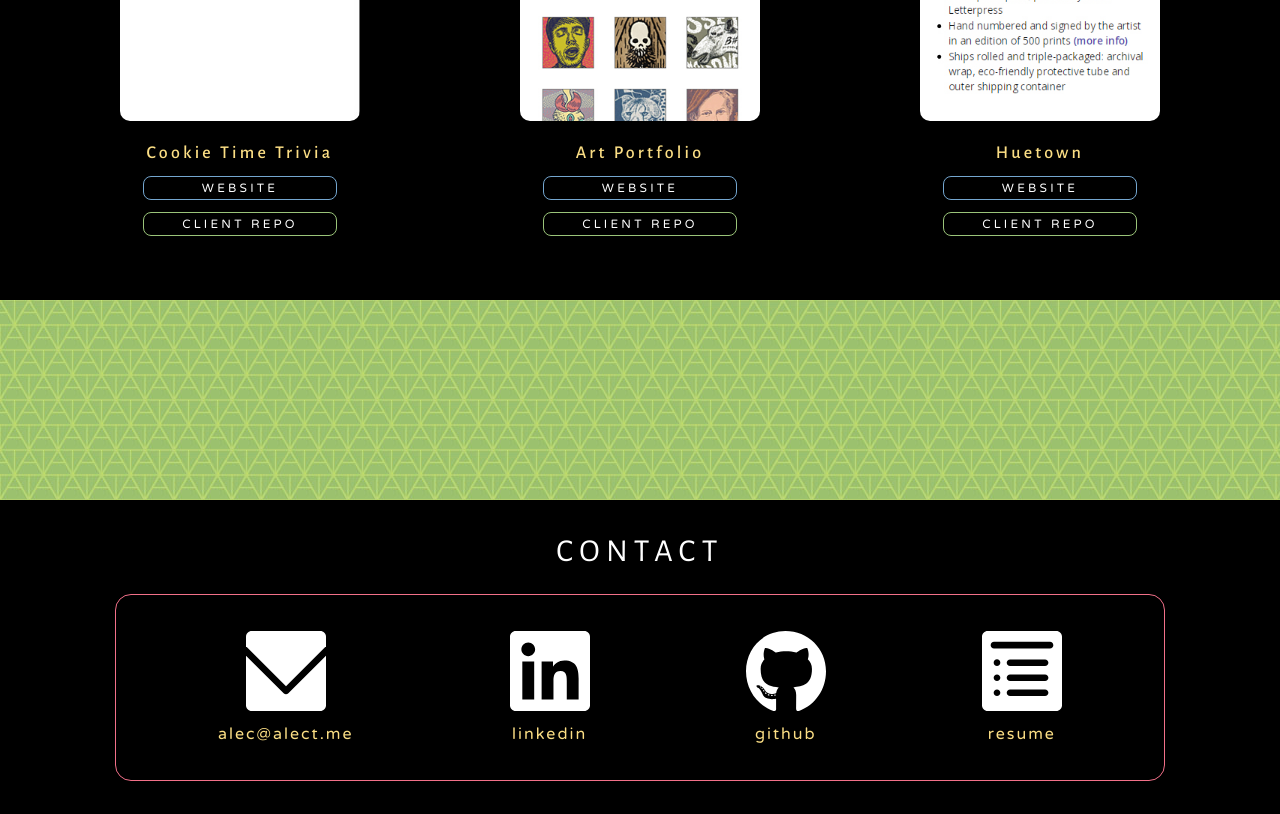
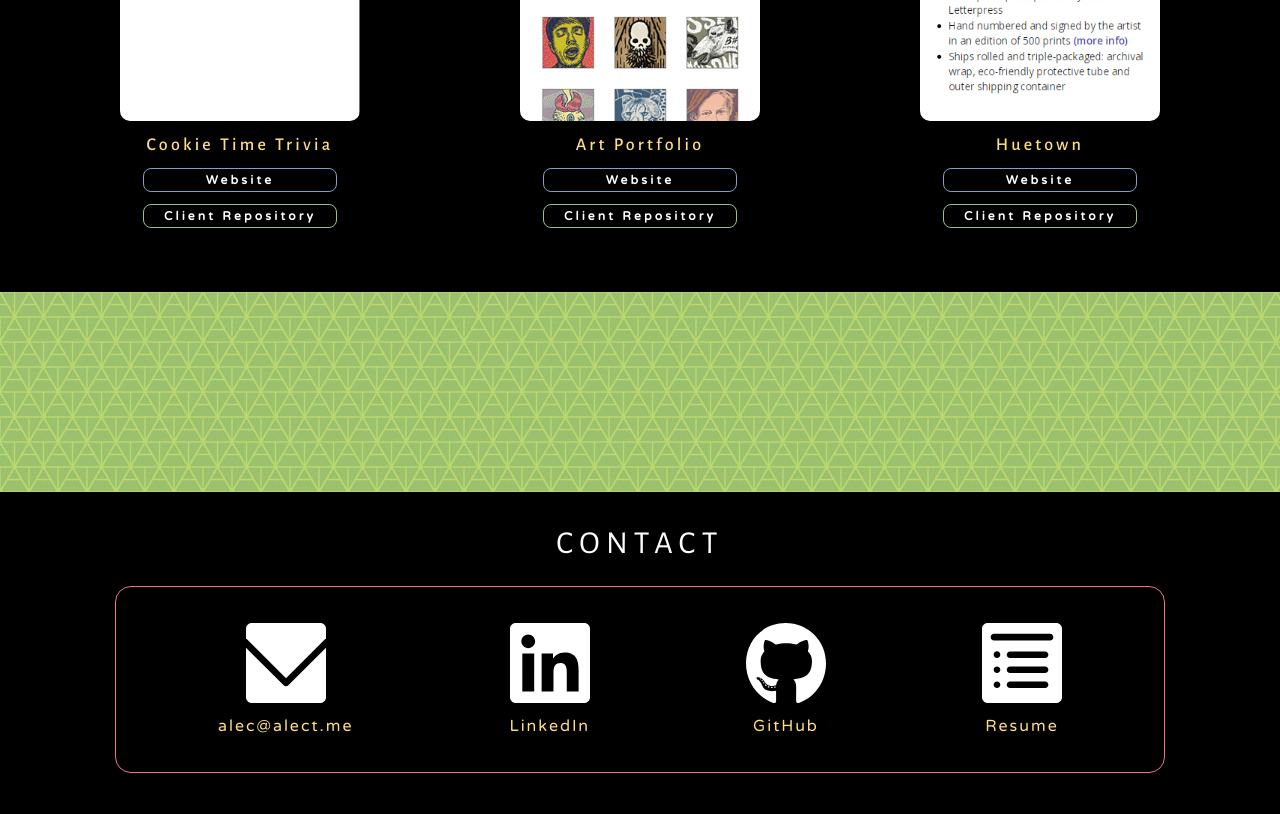
Before and after one commit to alecthibodeau/alecthibodeau.github.io, a React (Create React App) app: page / in a window 1280 px wide. Shown: the part 1980-2794 px from the top of the page. Built offline with nearby package versions, Linux system fonts and the light colour scheme.

Commit message:
Update info for projects

```diff
--- a/src/components/Footer.tsx
+++ b/src/components/Footer.tsx
@@ -10,7 +10,7 @@ function renderContactItem(item: ContactItem, index: number) {
       key={`${item.name}${index}`}
       className="text-link"
       href={item.href}
-      target={item.name === 'resume' ? '_blank' : '_top'}>
+      target={item.name.toLowerCase() === 'resume' ? '_blank' : '_top'}>
       <img
         src={item.image}
         alt={`${item.name} SVG icon`} />
--- a/src/components/Main.tsx
+++ b/src/components/Main.tsx
@@ -35,9 +35,9 @@ function Main() {
         </a>
         <div className="project-routing-links">
           <div className="project-title">{item.name}</div>
-          <a href={item.website}>website</a>
-          <a href={item.clientRepo}>client repo</a>
-          {item.apiRepo && <a href={item.apiRepo}>api repo</a>}
+          <a href={item.website}>Website</a>
+          <a href={item.clientRepo}>Client Repository</a>
+          {item.apiRepo && <a href={item.apiRepo}>API Repository</a>}
         </div>
       </div>
     );
@@ -49,11 +49,11 @@ function Main() {
         <img className="tree" src={constants.tree} alt="AT tree logo" />
       </div>
       <div id="about" className="name-and-occupations">
-        <div className="name">alec thibodeau</div>
+        <div className="name">Alec Thibodeau</div>
         <div className="occupations">
-          <span>software developer</span>
+          <span>Software Developer</span>
           <span className="pipe">&nbsp;|&nbsp;</span>
-          <span>artist</span>
+          <span>Artist</span>
         </div>
       </div>
       <div>
--- a/src/constants.ts
+++ b/src/constants.ts
@@ -50,7 +50,7 @@ const projectItems = [
     name: 'Huetown',
     infoText: 'The web shop for Huetown, my personal project for art sales',
     frontEndTechnology: 'JavaScript, CSS3/Sass, HTML5, SVG',
-    backEndTechnology: 'PayPal API',
+    backEndTechnology: 'PayPal API, Mailchimp API',
     altText: 'Mobile screenshot of the web shop for Huetown, my personal project for art sales',
     website: 'https://huetown.com',
     clientRepo: 'https://github.com/alecthibodeau/huetown-client',
@@ -101,17 +101,17 @@ const contactItems = [
     image: email
   },
   {
-    name: 'linkedin',
+    name: 'LinkedIn',
     href: 'https://www.linkedin.com/in/alecthibodeau',
     image: linkedIn
   },
   {
-    name: 'github',
+    name: 'GitHub',
     href: 'https://github.com/alecthibodeau',
     image: gitHub
   },
   {
-    name: 'resume',
+    name: 'Resume',
     href: pdfResume,
     image: resume
   }
--- a/src/styles/styles.scss
+++ b/src/styles/styles.scss
@@ -222,7 +222,7 @@ p {
 }
 
 .project-routing-links {
-  margin-top: 16px;
+  margin-top: 8px;
 
   a {
     display: block;
@@ -232,8 +232,8 @@ p {
     margin: 12px auto;
     font-family: 'Varela Round', sans-serif;
     font-size: .75rem;
+    font-weight: 700;
     letter-spacing: $letter-spacing-standard;
-    text-transform: uppercase;
     text-decoration: none;
 
     &:nth-child(2) {
```
